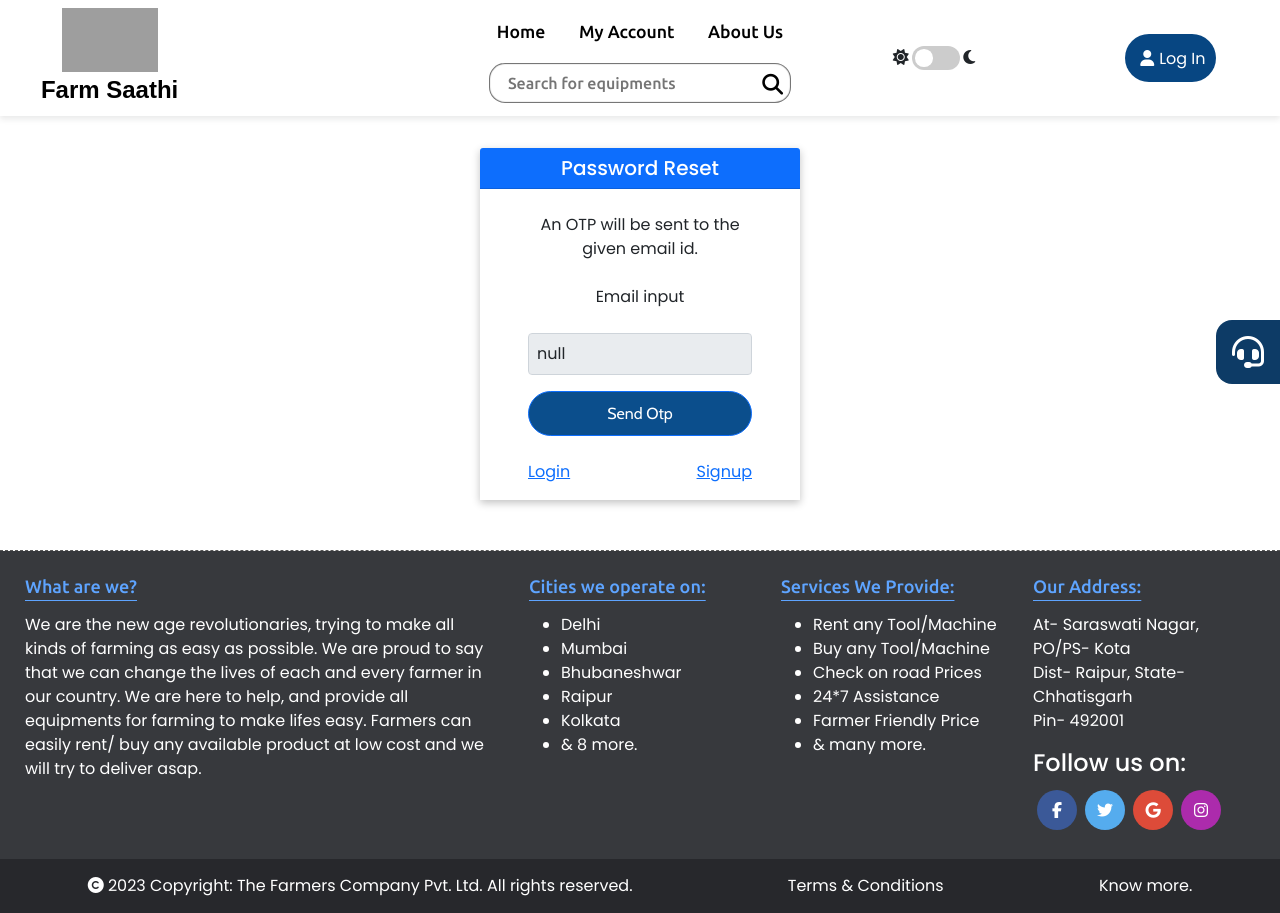
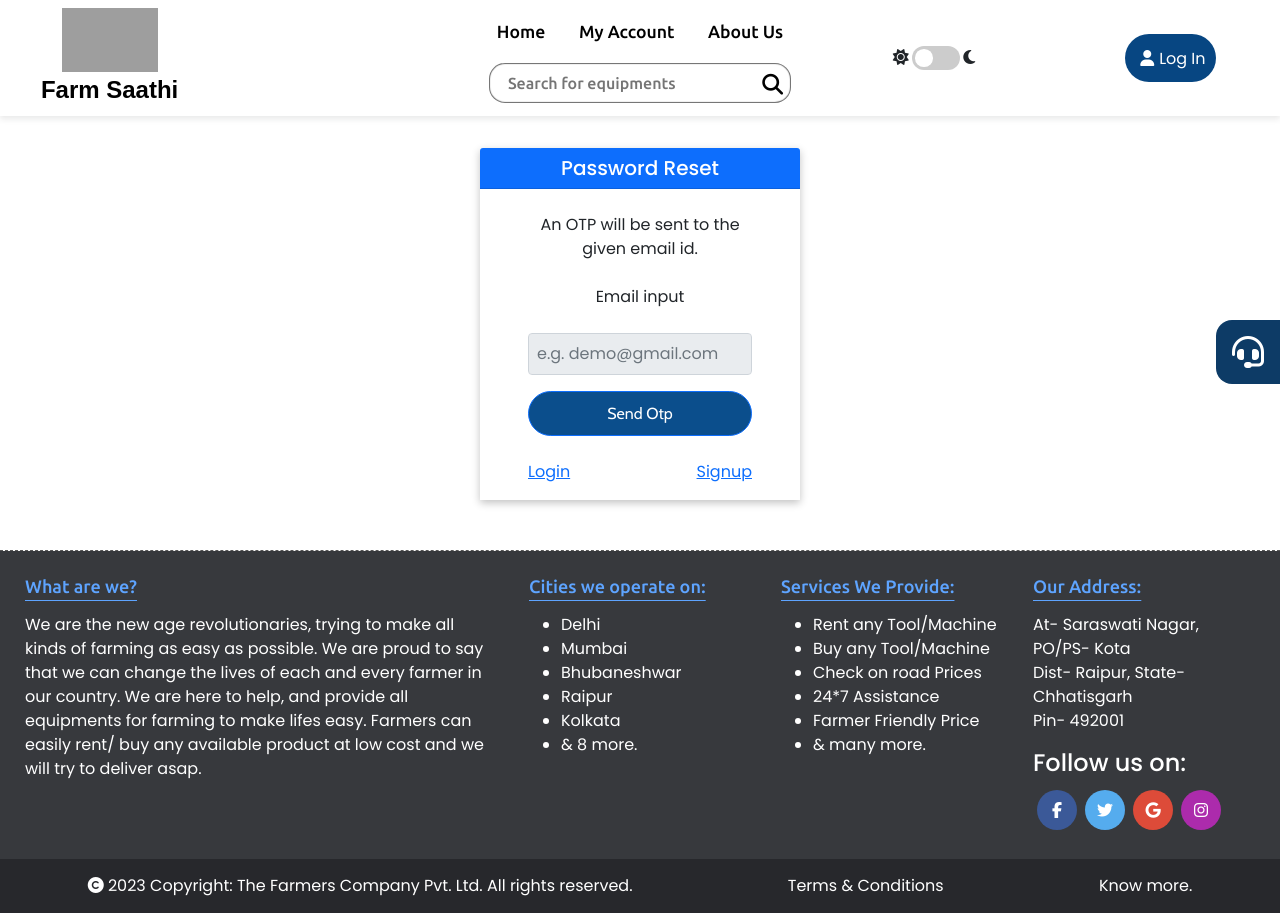
Before and after one commit to samalashok/FarmSaathi_frontend, a React (Create React App) app: page /forgotpass in a window 1280 px wide. Built offline with nearby package versions, Linux system fonts and the light colour scheme; grey boxes are pictures that could not be loaded; a web font is replaced by a local one.

Commit message:
Update Password.js

```diff
--- a/src/components/Password.js
+++ b/src/components/Password.js
@@ -37,7 +37,7 @@ export default function ForgotPassword() {
                 </p>
                 <div className="form-outline">
                     <label className="form-label" htmlFor="typeEmail">Email input</label>
-                    {user ? <input type="email" id="typeEmail" className="form-control my-3" placeholder='e.g. demo@gmail.com' value={JSON.stringify(localStorage.getItem('email'))} readOnly /> : flag ? <input type="email" id="typeEmail" className="form-control my-3" placeholder='e.g. demo@gmail.com' value={email} readOnly /> : <input type="email" id="typeEmail" className="form-control my-3" placeholder='e.g. demo@gmail.com' value={email} onChange={(e) => {
+                    {user ? <input type="email" id="typeEmail" className="form-control my-3" placeholder='e.g. demo@gmail.com' value={localStorage.getItem('email')} readOnly /> : flag ? <input type="email" id="typeEmail" className="form-control my-3" placeholder='e.g. demo@gmail.com' readOnly /> : <input type="email" id="typeEmail" className="form-control my-3" placeholder='e.g. demo@gmail.com' onChange={(e) => {
                         setEmail(e.target.value);
                     }} />}
                 </div>
```
